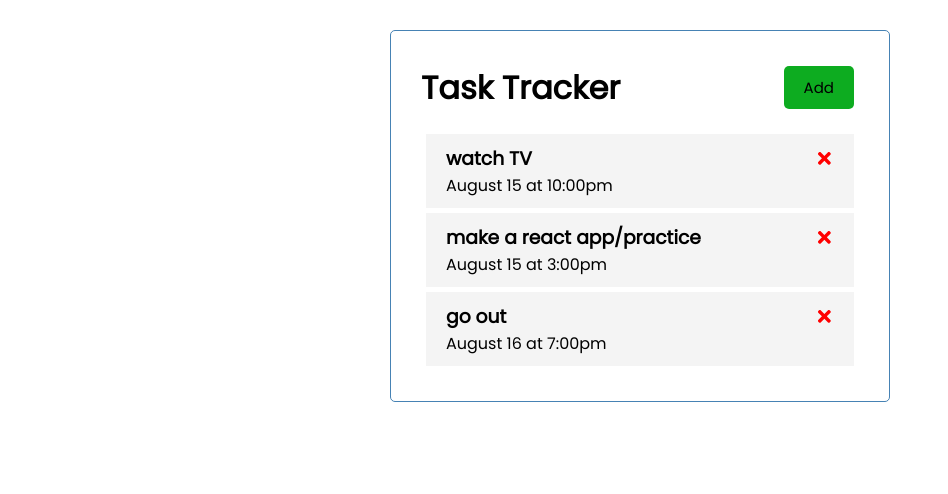
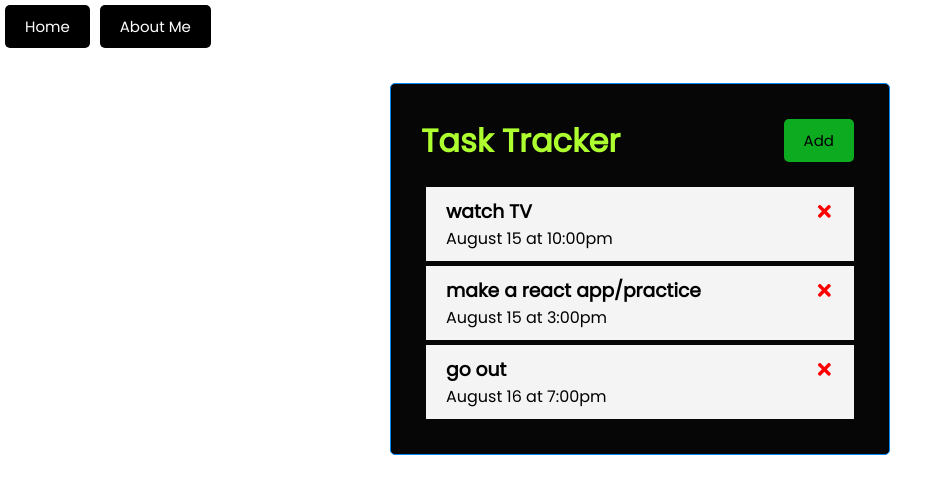
Before and after one commit to afzaanhakim/task-tracker, a React (Create React App) app in the folder client/task-tracker/: page / in a window 1280 px wide. Shown: the top 494 px of the page, without its empty margins (0-948 px from the left). Built offline with nearby package versions, Linux system fonts and the light colour scheme.

Commit message:
installed react bootstrap and made basic nav

```diff
--- a/client/task-tracker/package.json
+++ b/client/task-tracker/package.json
@@ -7,6 +7,7 @@
     "@testing-library/react": "^11.2.7",
     "@testing-library/user-event": "^12.8.3",
     "react": "^17.0.2",
+    "react-bootstrap": "^1.6.1",
     "react-dom": "^17.0.2",
     "react-icons": "^4.2.0",
     "react-scripts": "4.0.3",
--- a/client/task-tracker/src/App.js
+++ b/client/task-tracker/src/App.js
@@ -3,6 +3,8 @@ import { useState } from 'react'
 import './App.css';
 import Tasks from './components/Tasks';
 import Header from './components/Header';
+import Navs from './components/Navbar';
+
 function App() {
 
   const [tasks, setTasks] = useState([
@@ -34,9 +36,12 @@ setTasks(tasks.filter((task)=>task.id !== id))
 
     }
   return (
-    <div className="container">
-      <Header></Header>
-      <Tasks tasks={tasks} onDelete={deleteTask}></Tasks>
+    <div className = "app">
+      <Navs></Navs>
+      <div className="container">
+    <Header></Header>
+      {tasks.length > 0 ? (<Tasks tasks={tasks} onDelete={deleteTask}></Tasks>) : (<h3 style={{color:'red', background:'black'}}> OOPS YOU'RE FREE FOR TODAY!!!</h3>)}
+    </div>
     </div>
   );
 }
--- /dev/null
+++ b/client/task-tracker/src/components/Navbar.js
@@ -0,0 +1,11 @@
+import Button from "react-bootstrap/esm/Button";
+import  '../../src/index.css'
+export default function Navs() {
+  return (
+    <div className="Nav">
+
+      <Button>Home</Button>
+      <Button>About Me</Button>
+    </div>
+  );
+}
--- a/client/task-tracker/src/index.css
+++ b/client/task-tracker/src/index.css
@@ -15,9 +15,14 @@ body {
   margin: 30px auto;
   overflow: auto;
   min-height: 300px;
-  border: 1px solid steelblue;
+  border: 1px solid rgb(4, 135, 242);
+  background-color: rgb(6, 6, 6);
   padding: 30px;
   border-radius: 5px;
+}
+
+.container h1 {
+  color:greenyellow
 }
 
 .header {
```
Also changed, not shown: 1 other file (tests, documents, lock files or other folders).
